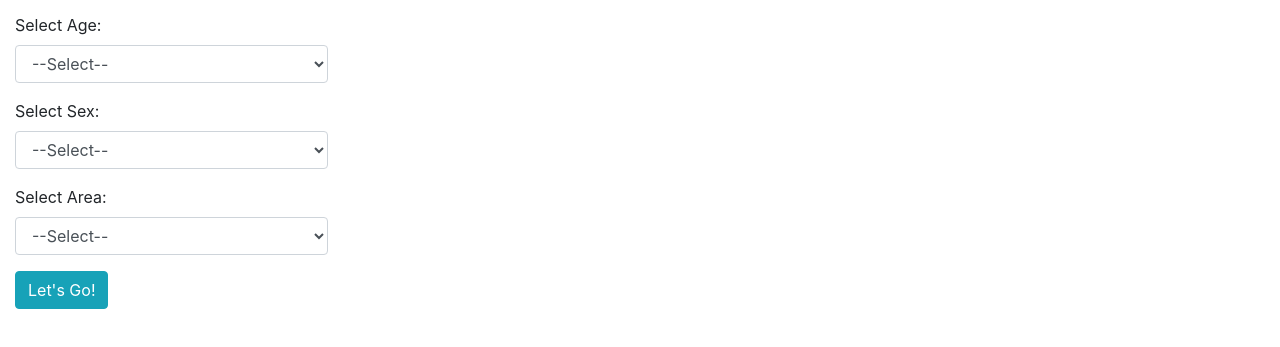
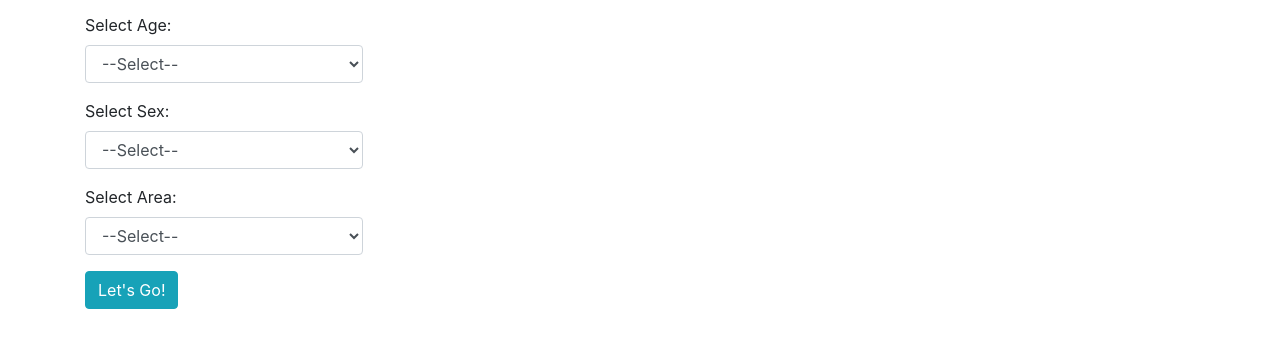
Before and after one commit to AoifeMcNeill/EWSProject, a website: page pages/find.html in a window 1280 px wide. Shown: the part 73-420 px from the top of the page. Drawn offline with nearby package versions, Linux system fonts and the light colour scheme.

Commit message:
edited find.html div classes

```diff
--- a/pages/find.html
+++ b/pages/find.html
@@ -39,7 +39,7 @@
             </li>
         </ul>
     </nav>
-    <div class="container-fluid">
+    <div class="container position-relative">
         <form>
             <div class="form-group w-25">
                 <label for="selPet">Select Pet:</label>
```
